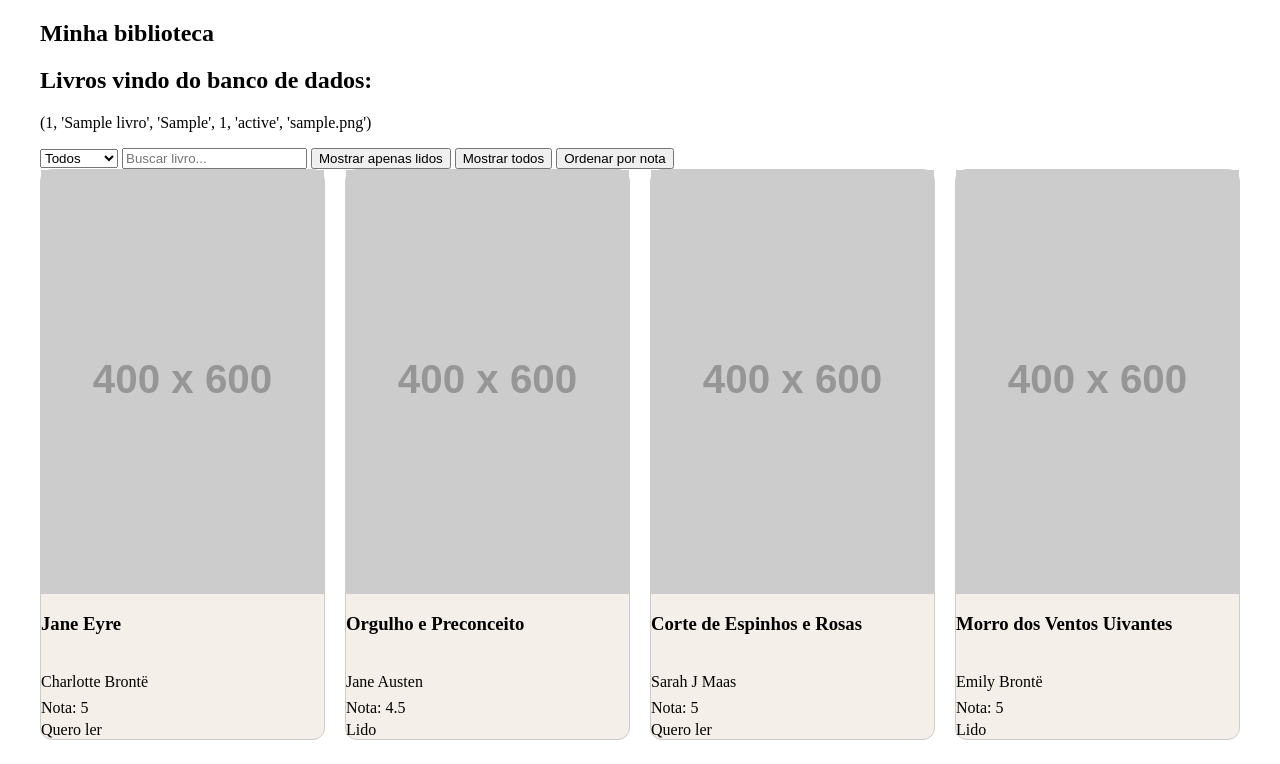
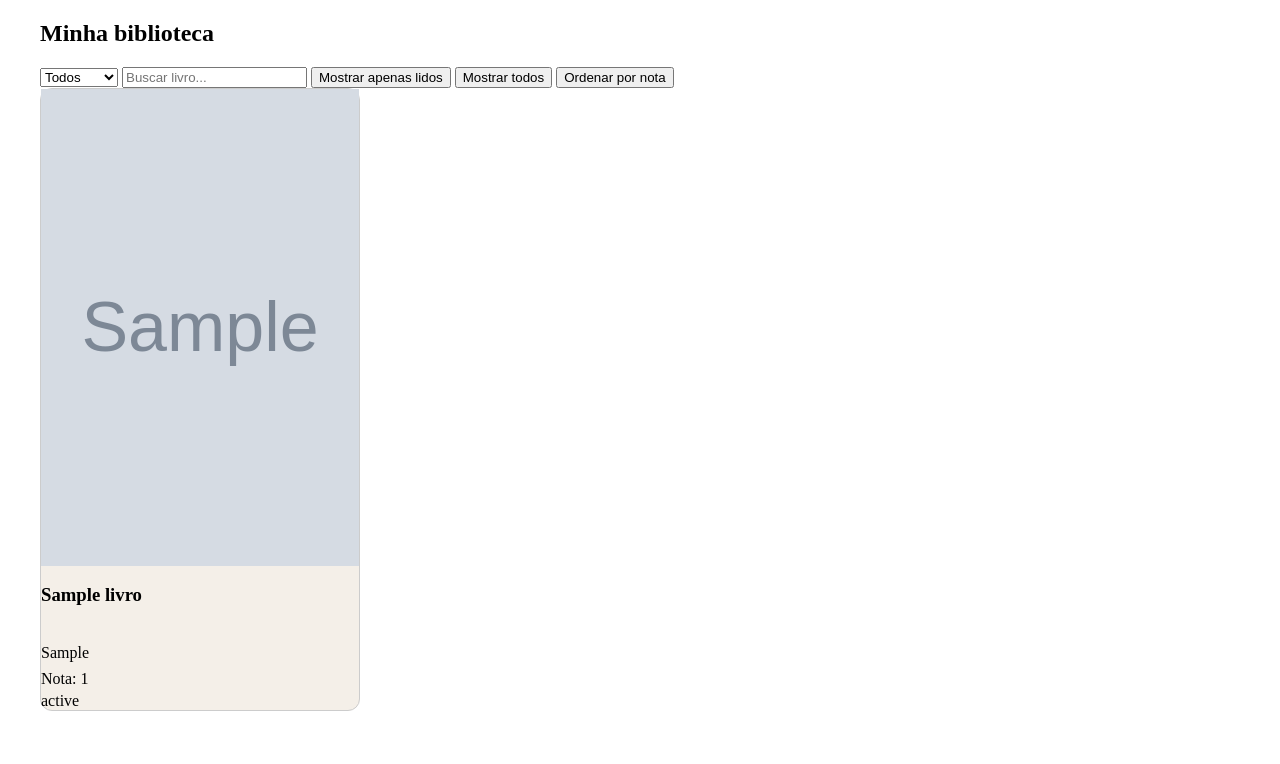
Before and after one commit to Larissa-js/programacao, a Flask app: page / in a window 1280 px wide. Shown: the part 122-886 px from the top of the page. After the commit the page ends 833 px from the top, so only its background shows below. Run offline with Flask 3, Linux system fonts and the light colour scheme; tables that the repository leaves empty hold one stand-in row (values such as "Sample post"); grey boxes marked "Sample" are stand-in pictures; grey boxes labelled with a size stand in for pictures from a placeholder-image service; some libraries are stand-ins or nearby versions.

Commit message:
integra livros do SQLite com a interface

```diff
--- a/meu-portifolio/app.py
+++ b/meu-portifolio/app.py
@@ -18,9 +18,11 @@ def criar_banco():
 @app.route("/")
 def inicio():
     with sqlite3.connect("database.db") as conexao:
+        conexao.row_factory = sqlite3.Row
+
         cursor = conexao.cursor()
         cursor.execute("SELECT * FROM livros")
-        livros = cursor.fetchall()
+        livros = [dict(livro)for livro in cursor.fetchall()]
 
     return render_template("index.html", livros=livros)
 
--- a/meu-portifolio/static/script.js
+++ b/meu-portifolio/static/script.js
@@ -1,37 +1,5 @@
-const livros = [
-    {
-        titulo: "Jane Eyre",
-        autor: "Charlotte Brontë",
-        nota: 5,
-        status: "Quero ler",
-        imagem: "https://placehold.co/400x600?text=Jane+Eyre"
-    },
+const livros = window.livrosDoBanco;
 
-    {
-        titulo: "Orgulho e Preconceito",
-        autor: "Jane Austen",
-        nota: 4.5,
-        status: "Lido",
-        imagem: "https://placehold.co/400x600?text=Orgulho+e+Preconceito"
-    },
-
-    {
-        titulo: "Corte de Espinhos e Rosas",
-        autor: "Sarah J Maas",
-        nota: 5,
-        status: "Quero ler",
-        imagem: "https://placehold.co/400x600?text=Corte+de+Espinhos+e+Rosas"
-    },
-
-    {
-        titulo: "Morro dos Ventos Uivantes",
-        autor: "Emily Brontë",
-        nota: 5,
-        status: "Lido",
-        imagem: "https://placehold.co/400x600?text=Morro+dos+Ventos+Uivantes"
-    }
-
-];
 
 const container = document.querySelector(".livros-container");
 
--- a/meu-portifolio/templates/index.html
+++ b/meu-portifolio/templates/index.html
@@ -4,7 +4,7 @@
     <meta charset="UTF-8">
     <meta name="viewport" content="width=device-width, initial-scale=1.0">
     <title>The Cozy Library</title>
-    <link rel="stylesheet"href="{{ url_for('static', filename='style.css') }}"">
+    <link rel="stylesheet"href="{{ url_for('static', filename='style.css') }}">
 </head>
 <body>
     <header>
@@ -15,11 +15,7 @@
     <main>
         <section>
             <h2>Minha biblioteca</h2>
-            <h2>Livros vindo do banco de dados:</h2>
 
-            {% for livro in livros %}
-                <p>{{ livro }}</p>
-            {% endfor %}
 
             <select id="filtro-status">
                 <option value="todos">Todos</option>
@@ -40,6 +36,10 @@
 
         </section>
     </main>
+    <script>
+        window.livrosDoBanco = {{ livros | tojson }};
+    </script>
+
     <script src="{{ url_for('static', filename='script.js') }}"></script>
 </body>
 </html>
```
